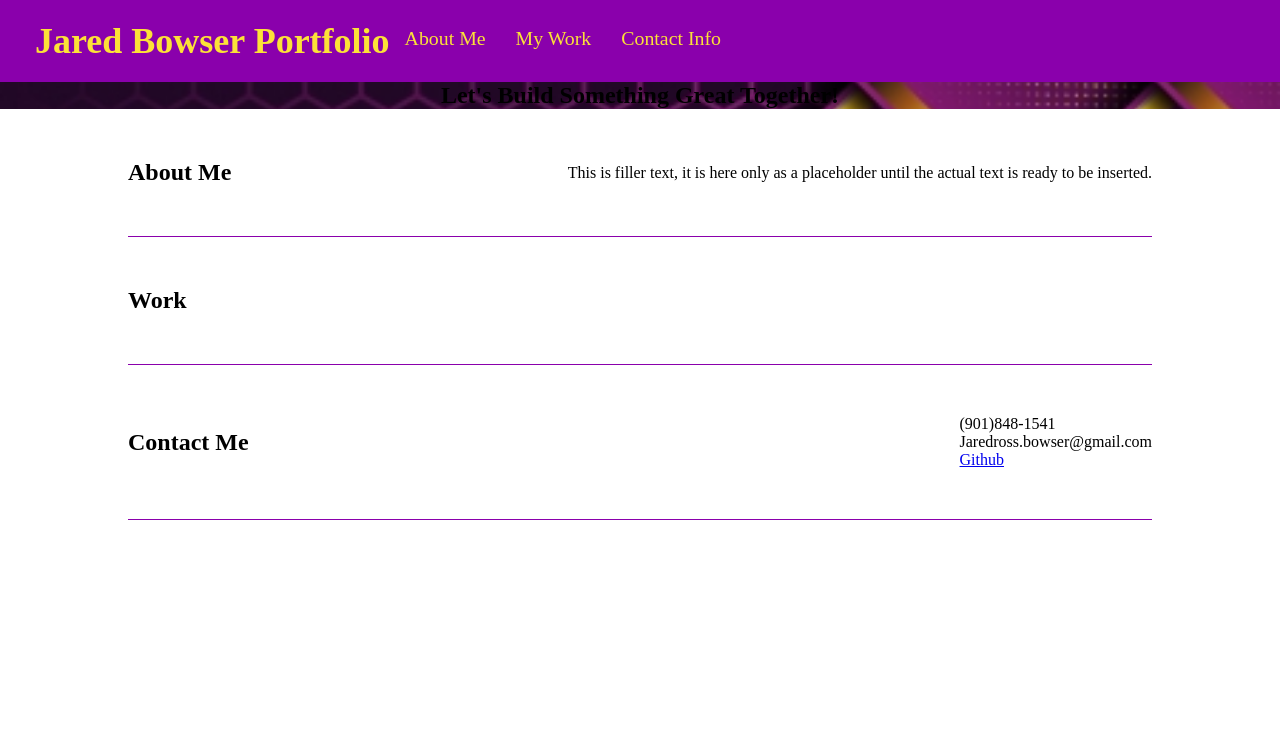
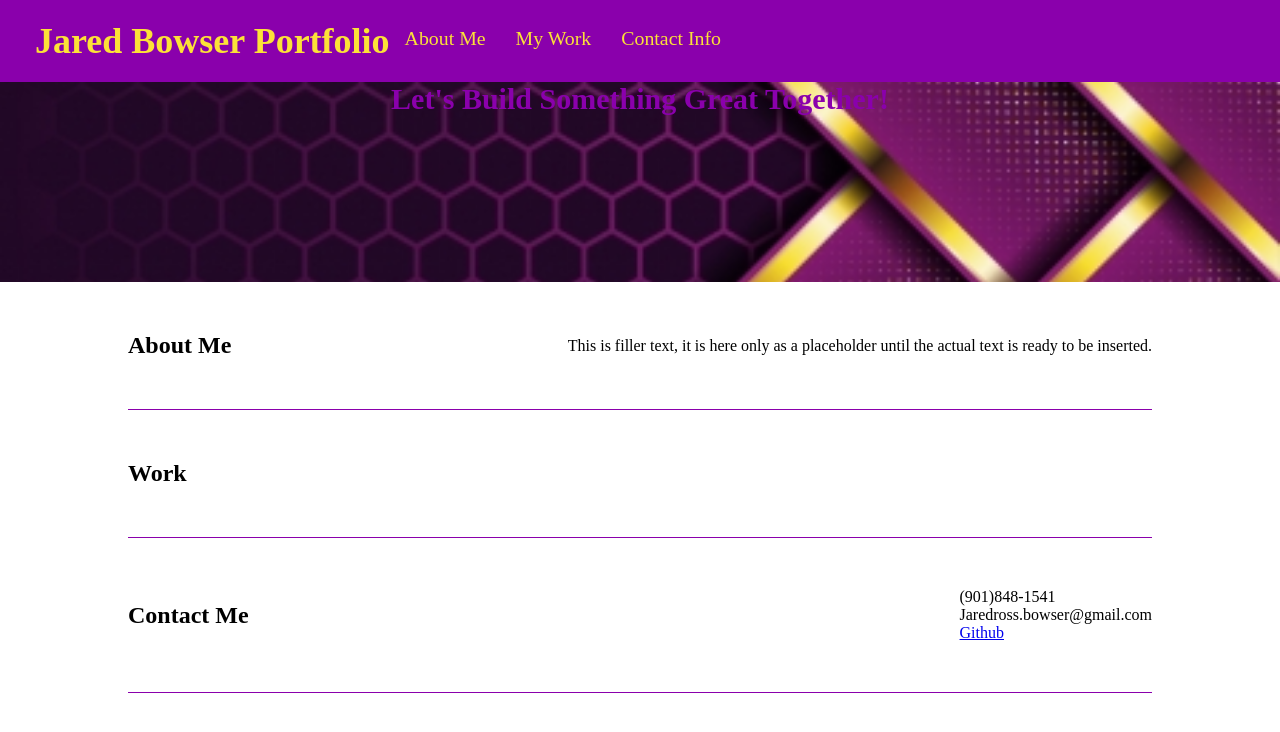
Before and after one commit to jbowser82/Portfolio, a plain HTML site: page index.html in a window 1280 px wide. Drawn offline with Linux system fonts and the light colour scheme.

Commit message:
css changes for opening image and text

```diff
--- a/assets/css/style.css
+++ b/assets/css/style.css
@@ -2,6 +2,11 @@
     margin: 0;
     padding: 0;
     box-sizing: border-box;
+}
+
+.body {
+color: black;
+font-family: Arial, Helvetica, sans-serif;
 }
 
 header {
@@ -48,7 +53,16 @@ header {
     justify-content: center;
     flex-wrap: wrap;
     align-items: flex-start;
-    f
+    height: 200px;
+  }
+
+  .open-img h2 {
+font-size: 30px;
+text-align: initial;
+color: #8a00ac;
+flex-wrap: wrap;
+justify-content: left;
+
   }
 
   .info {
```
